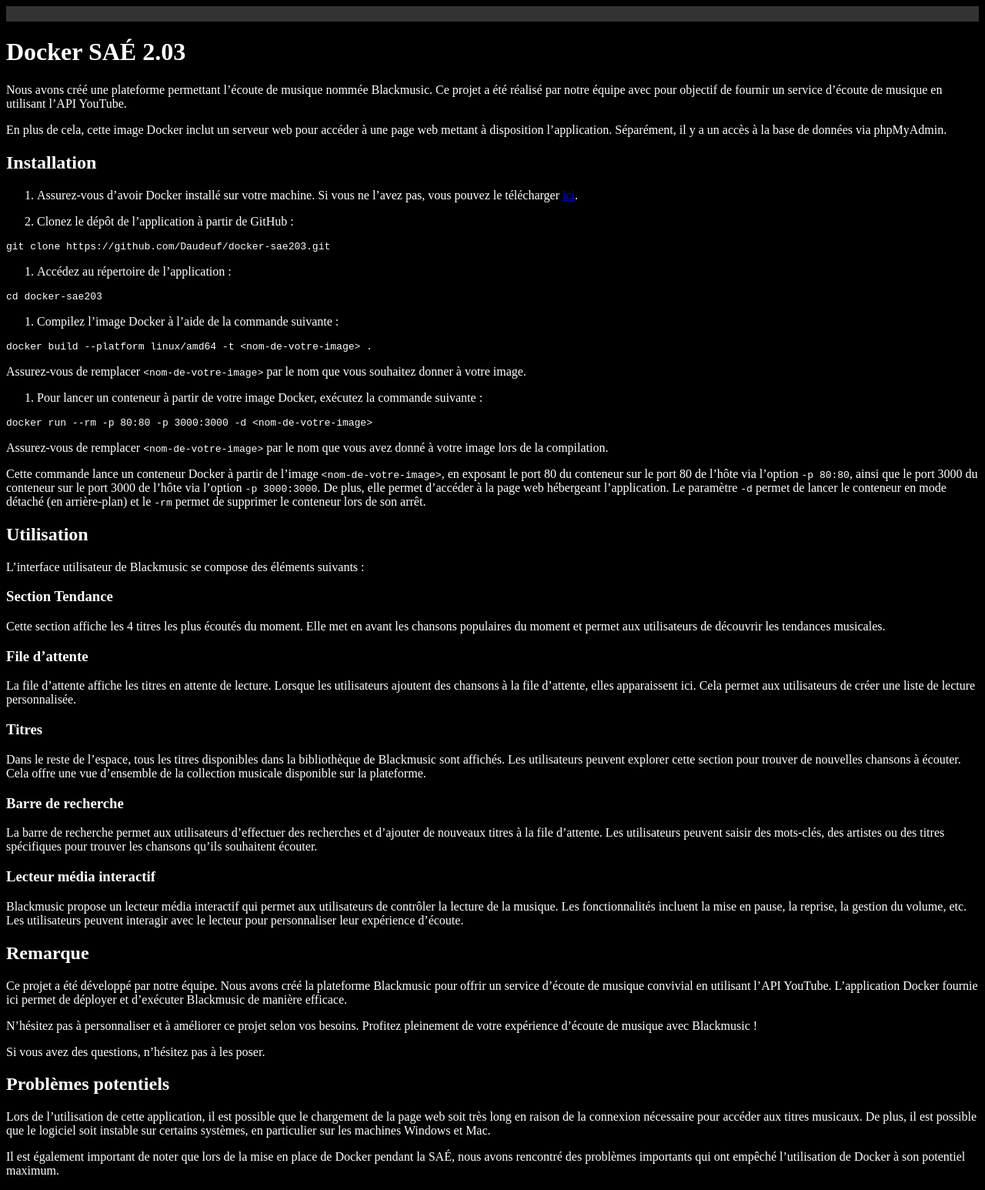
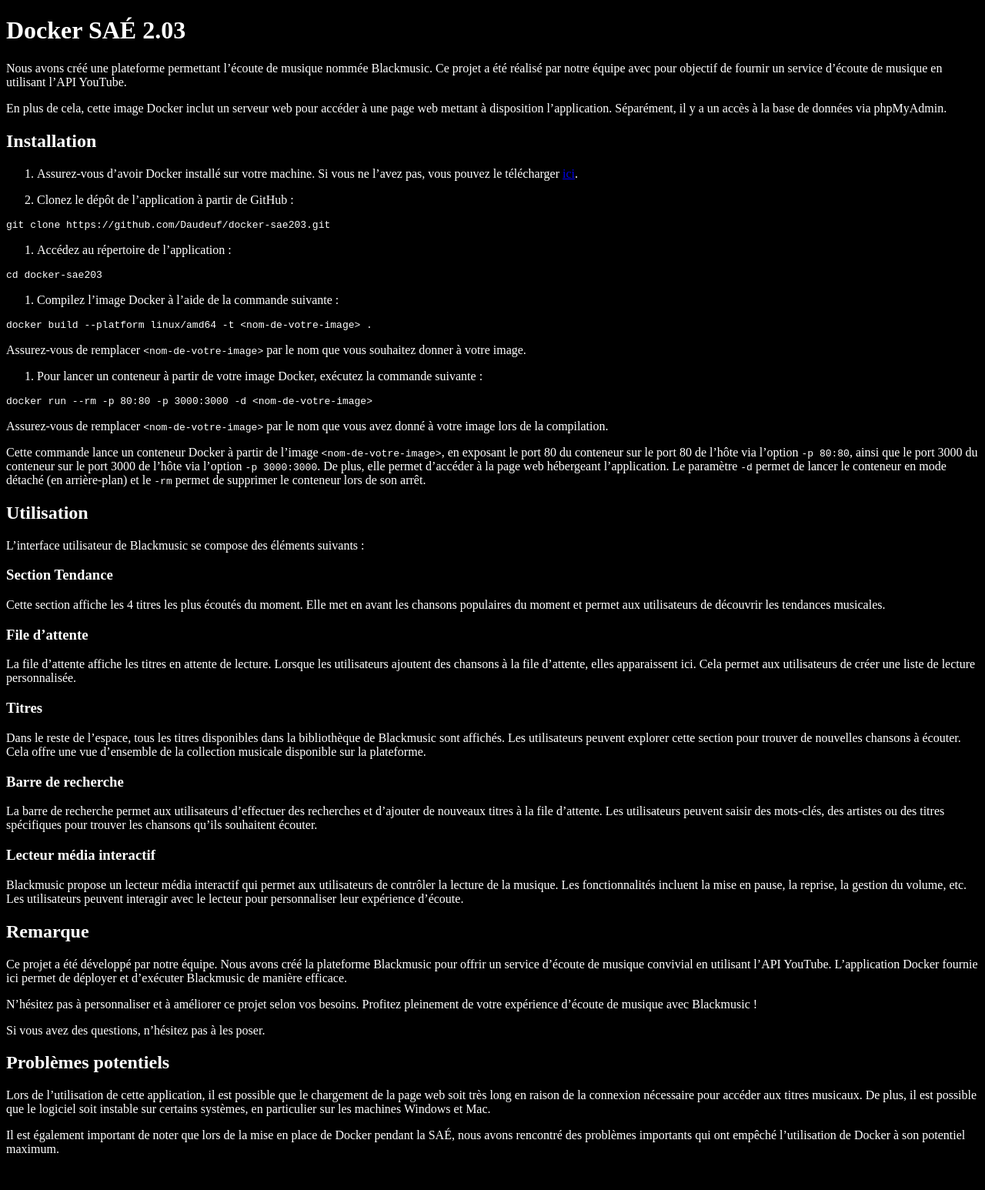
Before and after one commit to Daudeuf/docker-sae203, a Jekyll site: the page built from README.md, in a window 1280 px wide. Shown: the whole page at 77% size. Built offline with Jekyll 4.4.1, drawn with Linux system fonts in a browser that asks for light colours; our own code applies the rules of GitHub Pages for plain Markdown files; after the commit the page ends 1518 px from its top, so only the background shows below that.

Commit message:
Update default.html

```diff
--- a/_layouts/default.html
+++ b/_layouts/default.html
@@ -5,14 +5,6 @@
     <link rel="stylesheet" href="{{ '/assets/css/style.css' | relative_url }}">
   </head>
   <body>
-    <nav>
-      <ul>
-        {% for item in site.nav %}
-          <li><a href="{{ item.url }}">{{ item.title }}</a></li>
-        {% endfor %}
-      </ul>
-    </nav>
-
     <main>
       {{ content }}
     </main>
```
